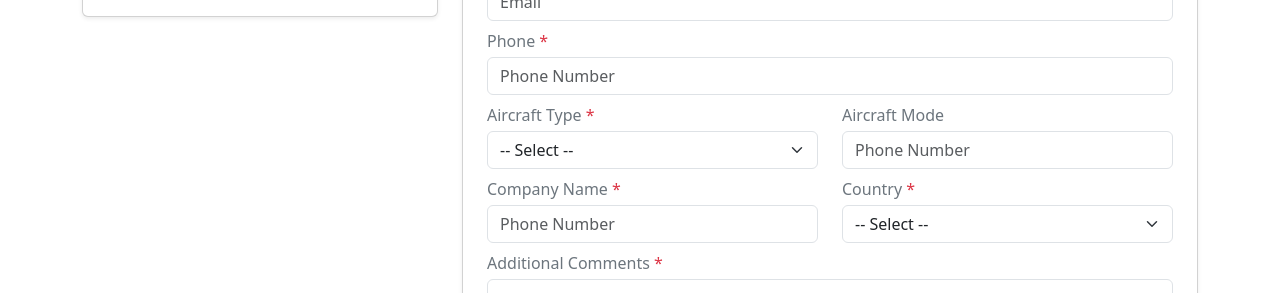
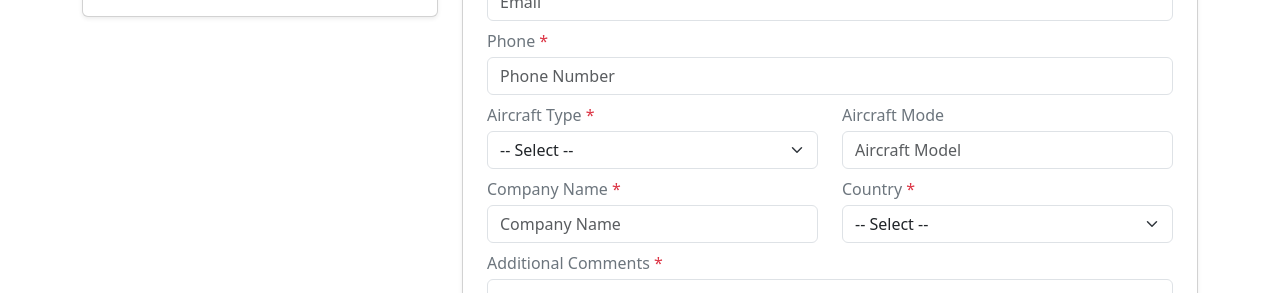
Before and after one commit to harishraghav1437/Batam-Aero-Technic, a React (Vite) app: page / in a window 1280 px wide. Shown: the part 2480-2773 px from the top of the page. Built offline with nearby package versions, Linux system fonts and the light colour scheme.

Commit message:
bug fixes

```diff
--- a/src/pages/contact/index.jsx
+++ b/src/pages/contact/index.jsx
@@ -92,7 +92,7 @@ const Contact = () => {
                     type="text"
                     className="form-control"
                     id="name"
-                    placeholder="Phone Number"
+                    placeholder="Aircraft Model"
                     required
                   />
                 </div>
@@ -104,7 +104,7 @@ const Contact = () => {
                     type="text"
                     className="form-control"
                     id="name"
-                    placeholder="Phone Number"
+                    placeholder="Company Name"
                     required
                   />
                 </div>
```
